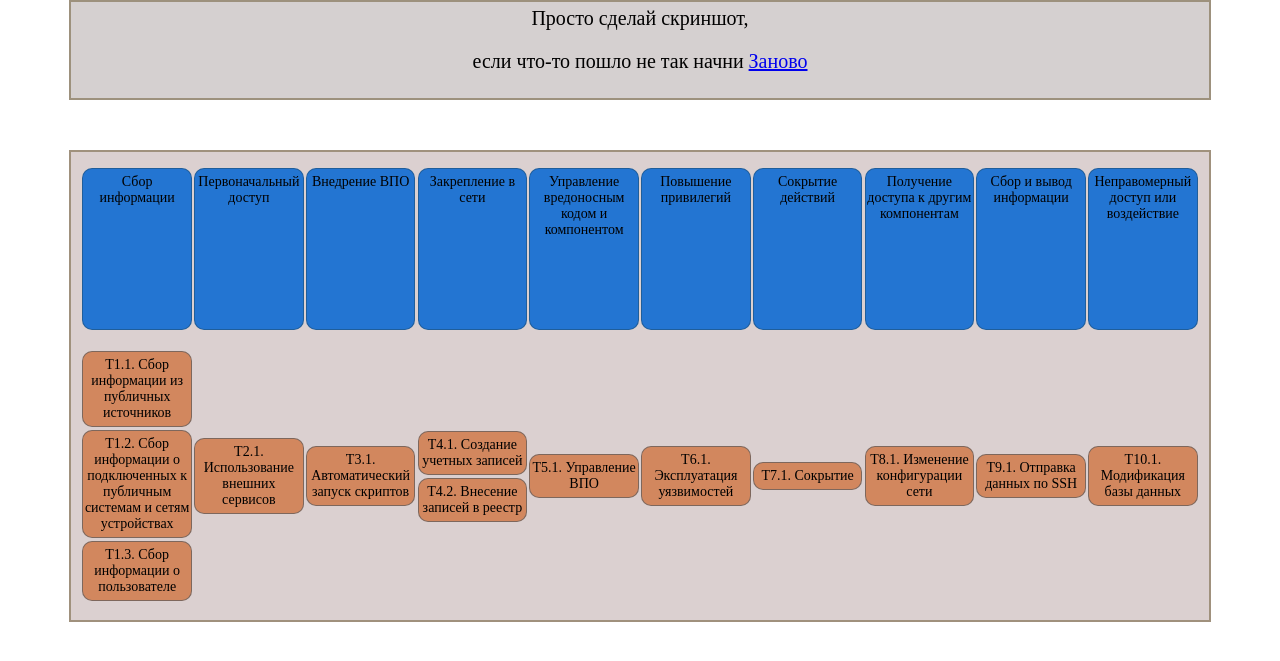
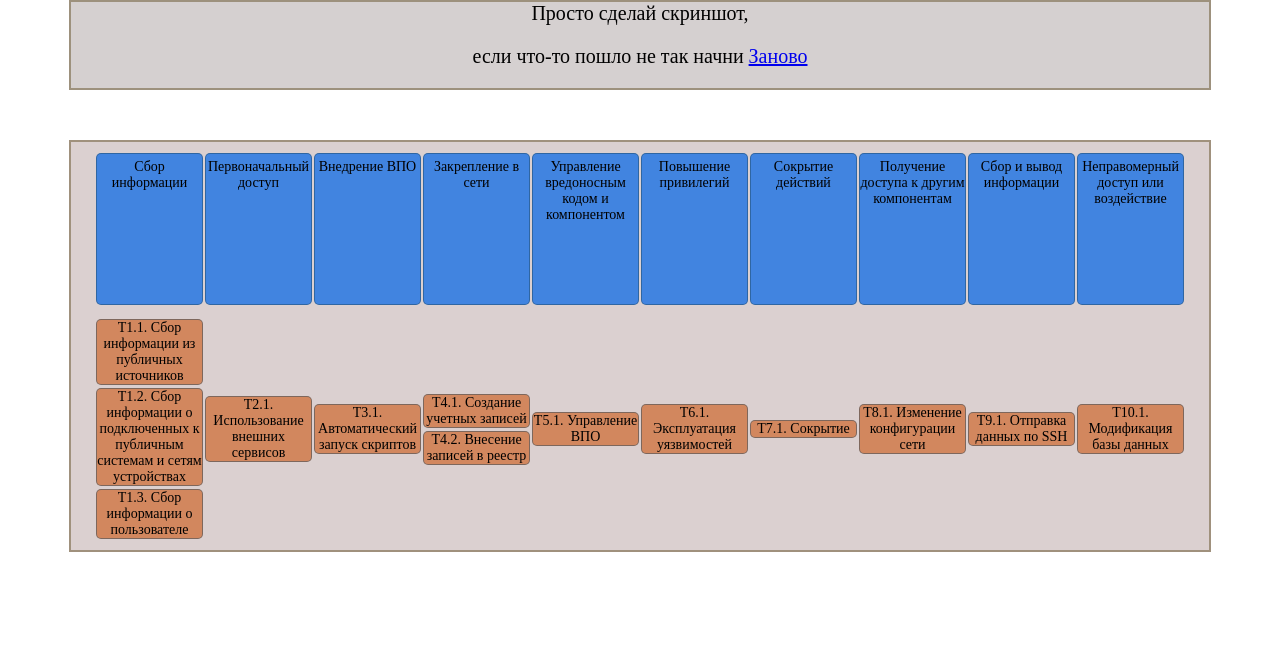
Before and after one commit to rendley/app_scen, a Django app: template mainapp/templates/result.html in a window 1280 px wide. Shown: the top 661 px of the page. Run offline with Django 3.2, Linux system fonts and the light colour scheme; the template is opened without the code that fills it: values that come from a table or form of the project are taken from there, others are empty; data comes from the database, SQL or seed files in the repository.

Commit message:
version 4

```diff
--- a/mainapp/templates/result.html
+++ b/mainapp/templates/result.html
@@ -28,7 +28,9 @@
         {% for tactic in tactics %}
             {% if tactic.id == 1 %}
             <div class="item">
+                <div class="text">
                 {{ tactic.description }}
+                </div>
             </div>
             {% endif %}
         {% endfor %}
@@ -38,7 +40,9 @@
         {% for tactic in tactics %}
             {% if tactic.id == 2 %}
             <div class="item">
+                <div class="text">
                 {{ tactic.description }}
+                </div>
             </div>
             {% endif %}
         {% endfor %}
@@ -48,7 +52,9 @@
         {% for tactic in tactics %}
             {% if tactic.id == 3 %}
             <div class="item">
+                <div class="text">
                 {{ tactic.description }}
+                </div>
             </div>
             {% endif %}
         {% endfor %}
@@ -58,7 +64,9 @@
         {% for tactic in tactics %}
             {% if tactic.id == 4 %}
             <div class="item">
+                <div class="text">
                 {{ tactic.description }}
+                </div>
             </div>
             {% endif %}
         {% endfor %}
@@ -68,7 +76,9 @@
         {% for tactic in tactics %}
             {% if tactic.id == 5 %}
             <div class="item">
+                <div class="text">
                 {{ tactic.description }}
+                </div>
             </div>
             {% endif %}
         {% endfor %}
@@ -78,7 +88,9 @@
         {% for tactic in tactics %}
             {% if tactic.id == 6 %}
             <div class="item">
+                <div class="text">
                 {{ tactic.description }}
+                </div>
             </div>
             {% endif %}
         {% endfor %}
@@ -88,7 +100,9 @@
         {% for tactic in tactics %}
             {% if tactic.id == 7 %}
             <div class="item">
+                <div class="text">
                 {{ tactic.description }}
+                </div>
             </div>
             {% endif %}
         {% endfor %}
@@ -98,7 +112,9 @@
         {% for tactic in tactics %}
             {% if tactic.id == 8 %}
             <div class="item">
+                <div class="text">
                 {{ tactic.description }}
+                </div>
             </div>
             {% endif %}
         {% endfor %}
@@ -108,7 +124,9 @@
         {% for tactic in tactics %}
             {% if tactic.id == 9 %}
             <div class="item">
+                <div class="text">
                 {{ tactic.description }}
+                </div>
             </div>
             {% endif %}
         {% endfor %}
@@ -118,7 +136,9 @@
         {% for tactic in tactics %}
             {% if tactic.id == 10 %}
             <div class="item">
+                <div class="text">
                 {{ tactic.description }}
+                </div>
             </div>
             {% endif %}
         {% endfor %}
--- a/mainapp/views.py
+++ b/mainapp/views.py
@@ -14,8 +14,8 @@ class TacticsView(View):
 
     def post(self, request):
         """получение выбранного списка из чекбоксов и рендер"""
-        list_of_tactics = request.POST.getlist('filetouse')
-        list_of_technics = request.POST.getlist('filetouse2')
+        list_of_tactics = request.POST.getlist('list_tactic_id')
+        list_of_technics = request.POST.getlist('list_technic_id')
         # print(list_of_tactics)
         # print(list_of_technics)
         tactics = Tactics.objects.filter(id__in=list_of_tactics)
--- a/static/css/style_result.css
+++ b/static/css/style_result.css
@@ -6,7 +6,8 @@ body{
 
 div {
     /*border: 0.5px solid black;*/
-    padding: 5px 1.2px;
+    /*padding: 5px 1.2px;*/
+
 }
 
 .general {
@@ -22,6 +23,7 @@ div {
     justify-content: center;
     font-size: 14px;
     margin: 1px;
+    margin-bottom: 10px;
     /*вертикальное центрирование блоков div item внутри div wrapper*/
     /*или можно рассмотреть центрирование wrapper внутри row*/
     align-items: center;
@@ -35,13 +37,18 @@ div {
 .item{
     width: 105px;
     height: 150px;
-    border-radius: 10px;
-    background-color: #2375d2;
+    border-radius: 5px;
+    background-color: #4184e0;
     text-align: center;
     /*font-weight: bold;*/
-    /*margin: 3px;*/
+    margin: 1px;
+    margin-top: 10px;
     /*padding: 5px;*/
     border: 1px solid rgba(27, 67, 90, 0.46);
+}
+
+.text  {
+    margin-top: 5px;
 }
 
 .wrapper1{
@@ -50,11 +57,12 @@ div {
 
 .item1{
     width: 105px;
-    border-radius: 10px;
+    border-radius: 5px;
     background-color: #d2875e;
     text-align: center;
-    margin-bottom: 3px;
-    /*margin: 3px;*/
+    margin: 1px;
+    margin-top: 3px;
+    /*margin-bottom: 10px;*/
     /*padding: 5px;*/
     border: 1px solid rgba(27, 67, 90, 0.46);
 }
```
Also changed, not shown: mainapp/templates/index.html (+5 -24 lines).
